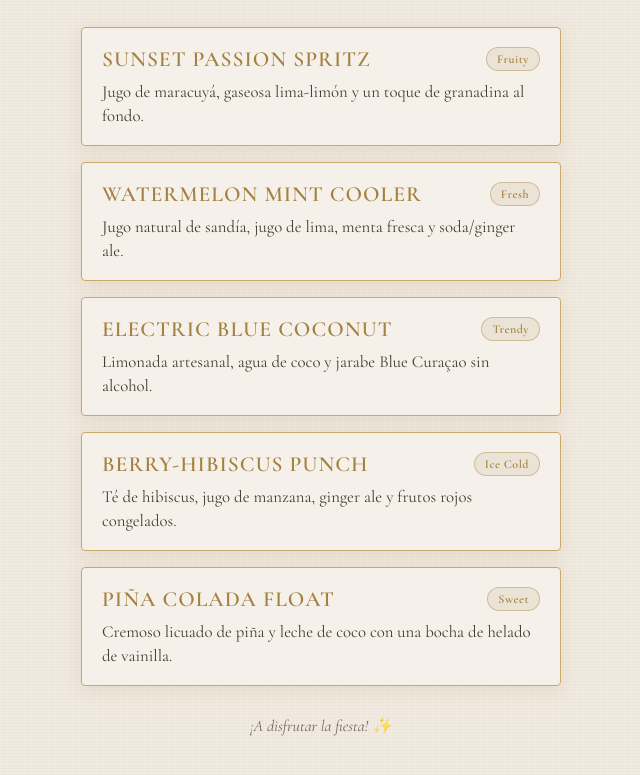
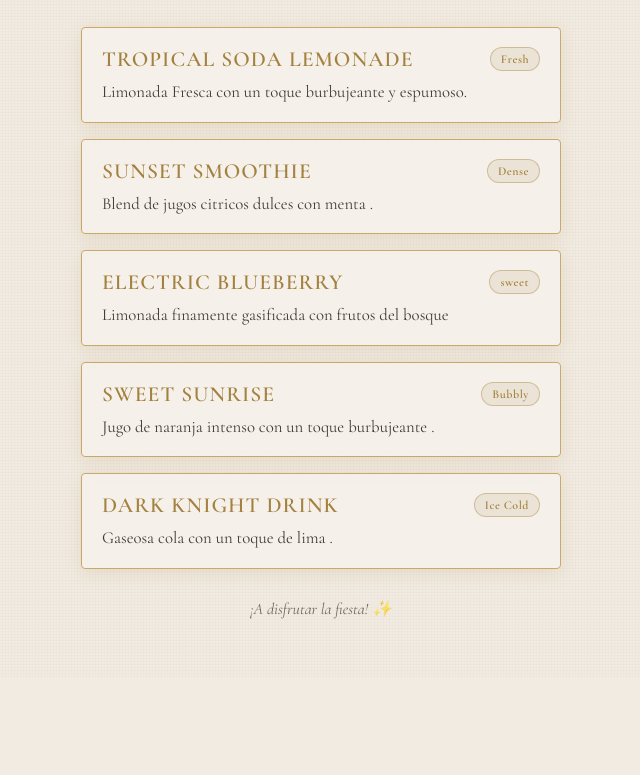
Before and after one commit to fedegaeinschlag-afk/MenuCumple15, a plain HTML site: page index.html in a window 1280 px wide. Shown: the part 123-898 px from the top of the page, without its empty margins (319-959 px from the left). After the commit the page ends 800 px from the top, so only its background shows below. Drawn offline with nearby package versions, Linux system fonts and the light colour scheme.

Commit message:
Update drink names and descriptions in index.html

```diff
--- a/index.html
+++ b/index.html
@@ -140,46 +140,46 @@
     <!-- Trago 1 -->
     <div class="card">
       <div class="card-header">
-        <div class="card-title">Sunset Passion Spritz</div>
-        <span class="card-badge">Fruity</span>
+        <div class="card-title">Tropical Soda Lemonade </div>
+        <span class="card-badge">Fresh</span>
       </div>
-      <div class="card-desc">Jugo de maracuyá, gaseosa lima-limón y un toque de granadina al fondo.</div>
+      <div class="card-desc">Limonada Fresca con un toque burbujeante y espumoso.</div>
     </div>
 
     <!-- Trago 2 -->
     <div class="card">
       <div class="card-header">
-        <div class="card-title">Watermelon Mint Cooler</div>
-        <span class="card-badge">Fresh</span>
+        <div class="card-title">Sunset Smoothie</div>
+        <span class="card-badge">Dense</span>
       </div>
-      <div class="card-desc">Jugo natural de sandía, jugo de lima, menta fresca y soda/ginger ale.</div>
+      <div class="card-desc">Blend de jugos citricos dulces con menta .</div>
     </div>
 
     <!-- Trago 3 -->
     <div class="card">
       <div class="card-header">
-        <div class="card-title">Electric Blue Coconut</div>
-        <span class="card-badge">Trendy</span>
+        <div class="card-title">Electric Blueberry</div>
+        <span class="card-badge">sweet</span>
       </div>
-      <div class="card-desc">Limonada artesanal, agua de coco y jarabe Blue Curaçao sin alcohol.</div>
+      <div class="card-desc">Limonada finamente gasificada con frutos del bosque</div>
     </div>
 
     <!-- Trago 4 -->
     <div class="card">
       <div class="card-header">
-        <div class="card-title">Berry-Hibiscus Punch</div>
-        <span class="card-badge">Ice Cold</span>
+        <div class="card-title">Sweet Sunrise</div>
+        <span class="card-badge">Bubbly</span>
       </div>
-      <div class="card-desc">Té de hibiscus, jugo de manzana, ginger ale y frutos rojos congelados.</div>
+      <div class="card-desc">Jugo de naranja intenso con un toque burbujeante .</div>
     </div>
 
     <!-- Trago 5 -->
     <div class="card">
       <div class="card-header">
-        <div class="card-title">Piña Colada Float</div>
-        <span class="card-badge">Sweet</span>
+        <div class="card-title">Dark Knight Drink</div>
+        <span class="card-badge">Ice Cold</span>
       </div>
-      <div class="card-desc">Cremoso licuado de piña y leche de coco con una bocha de helado de vainilla.</div>
+      <div class="card-desc">Gaseosa cola con un toque de lima .</div>
     </div>
 
   </div>
```
